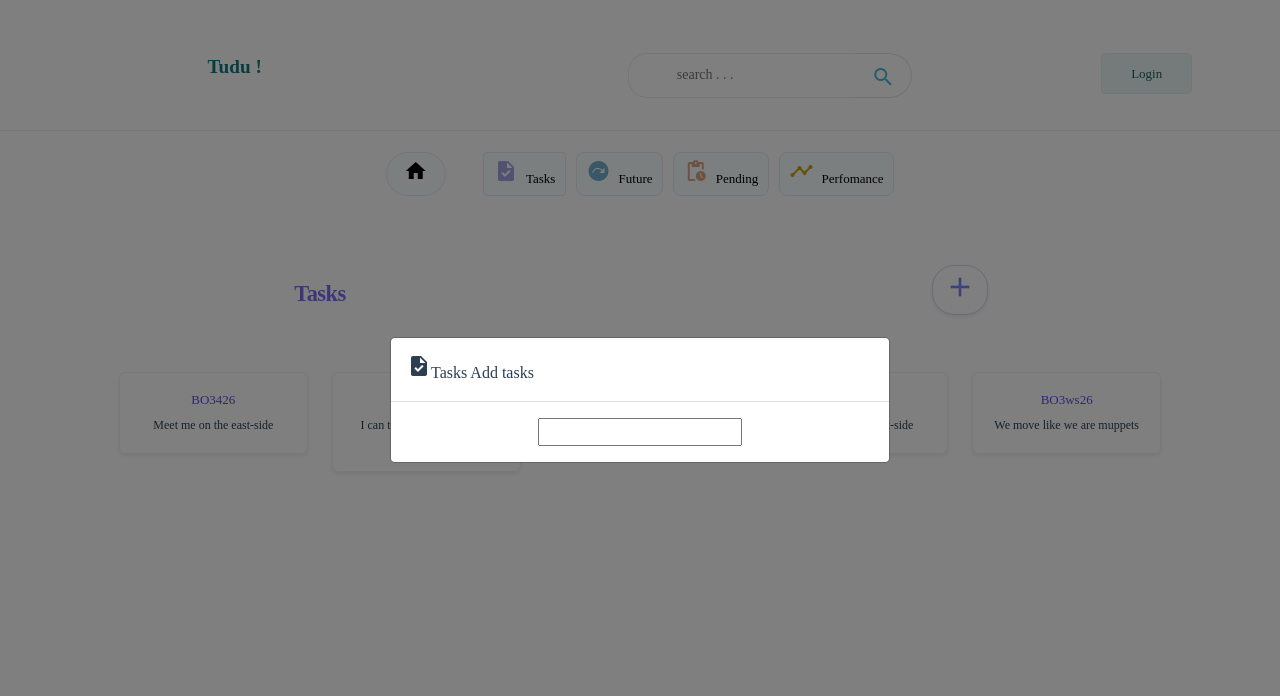
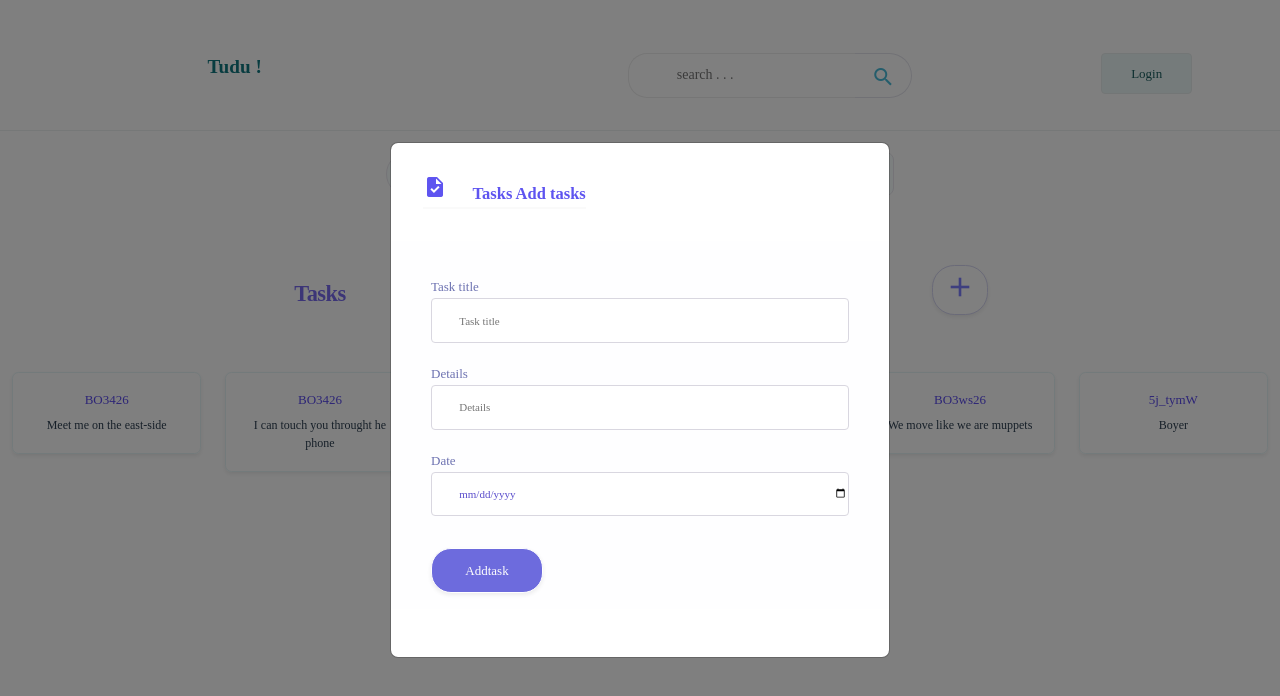
Before and after one commit to kithinga/tudu, a Vue app: page /tasks in a window 1280 px wide. Both pictures are taken after a click on the button "add". Shown: the top 696 px of the page. Built offline with nearby package versions, Linux system fonts and the light colour scheme; data requests are answered from the project's data file.

Commit message:
first addTask task successful..

```diff
--- a/data.json
+++ b/data.json
@@ -3,80 +3,78 @@
     {
       "id": "BO3426",
       "name": "Meet me on the east-side",
-            "details":"Move all the old content from.."
+      "details": "Move all the old content from.."
     },
-
     {
       "id": "BO3426",
       "name": "I can touch you throught he phone",
-            "details":"Move all the old content from.."
+      "details": "Move all the old content from.."
     },
-
     {
       "id": "BO3426",
       "name": "Reagrdless of the tears",
-            "details":"Move all the old content from.."
+      "details": "Move all the old content from.."
     },
-
     {
       "id": "BO3426",
       "name": "Meet me on the east-side",
-            "details":"Move all the old content from.."
-
+      "details": "Move all the old content from.."
     },
-
     {
       "id": "BO3ws26",
       "name": "We move like we are muppets",
-            "details":"Move all the old content from.."
+      "details": "Move all the old content from.."
+    },
+    {
+      "name": "Boyer",
+      "id": "5j_tymW"
+    },
+    {
+      "name": "boyerger",
+      "id": "7oqaTl5"
+    },
+    {
+      "name": "Nimekyshika",
+      "id": "WOR9zej"
     }
   ],
-
   "futures": [
     {
       "id": "BO36",
       "name": "Meet me the east-side",
-            "details":"Move all the old content from.."
+      "details": "Move all the old content from.."
     },
-
     {
       "id": "BO3426",
       "name": "I can touch yhrought he phone",
-            "details":"Move aontent from.."
+      "details": "Move aontent from.."
     },
-
     {
       "id": "BO3426",
       "name": "Reagrdless oftears",
-            "details":"Move all the old content from.."
+      "details": "Move all the old content from.."
     }
-
   ],
-
   "pending": [
     {
       "id": "ewr6",
       "name": "Meet me the east-side",
-            "details":"Move all the old content from.."
+      "details": "Move all the old content from.."
     },
-
     {
       "id": "BOrw6",
       "name": "I can touch yhrought he phone",
-            "details":"Move aontent from.."
+      "details": "Move aontent from.."
     },
-
     {
       "id": "BOrewrew26",
       "name": "Reagrdlewrew  ears",
-            "details":"Move all tvbcvbe old content from.."
+      "details": "Move all tvbcvbe old content from.."
     },
-
     {
       "id": "BOrewrew26",
       "name": "Reagrdlewrew  ears",
-            "details":"Move all tvbcvbe old content from.."
+      "details": "Move all tvbcvbe old content from.."
     }
-
   ]
 }
--- a/src/assets/css/tasks.css
+++ b/src/assets/css/tasks.css
@@ -49,3 +49,72 @@
     color: rgb(90, 74, 236);
     font-weight:500;
 }
+
+
+
+/* Modal css area */
+.modal-header {
+    padding:2rem;
+    border-bottom:none;
+}
+.modal-title{
+    color:rgb(94, 84, 240);
+    font-weight: 700;
+    font-size:16.5px;
+    border-bottom:2px solid rgb(250, 250, 250);
+}
+.syi{
+    margin-right:1.6rem;
+}
+.modal-content{
+    border-radius:0.5rem;
+}
+.modal-body{
+    background-color:rgb(254, 254, 255);
+    min-height: 30vh;
+    /* background-color:rgb(grey) */
+   padding-right:2.5rem;
+   padding-left: 2.5rem;
+}
+.modal-footer{
+    height:3rem;
+    border-top:none;
+}
+
+.task-form{
+    text-align:left;
+}
+
+
+.task-form input{
+    height:2.8rem;
+    width:100%;
+    border-radius:4px;
+    padding-left: 1.7rem;
+    border: solid 1px rgb(217, 215, 224);
+}
+
+#date,#name,#details{
+    font-weight:400;
+    font-size:11px;
+    color: rgb(91, 78, 204);
+}
+
+.task-form label{
+    text-align:left;
+    font-size:13px;
+    font-weight:500;
+    color: rgb(109, 114, 177);
+    margin-top:1.3rem;
+}
+.submit{
+    font-size:13px;
+    color: rgb(253, 253, 253);
+    border: solid 1px rgb(255, 255, 255);
+    background-color:rgb(109, 107, 221);
+    margin-top:2rem;
+    border-radius:20px;
+    width:7rem;
+    font-weight: 500;
+    height:2.8rem;
+}
--- a/src/views/TasksView.vue
+++ b/src/views/TasksView.vue
@@ -1,4 +1,3 @@
-
 <template>
   <Navigator />
 
@@ -16,7 +15,7 @@
             data-bs-toggle="modal"
             data-bs-target="#exampleModal"
           >
-              <span class="material-icons">add</span>
+            <span class="material-icons">add</span>
           </button>
         </div>
       </div>
@@ -30,16 +29,27 @@
     tabindex="-1"
     aria-labelledby="exampleModalLabel"
     aria-hidden="true"
-   >
+  >
     <div class="modal-dialog modal-dialog-centered">
       <div class="modal-content">
         <div class="modal-header">
-          <h6 class="modal-title" id="exampleModalLabel">  <span class="material-icons">task</span>Tasks Add tasks</h6>
+          <h6 class="modal-title" id="exampleModalLabel">
+            <span class="material-icons syi">task</span>Tasks Add tasks
+          </h6>
         </div>
         <div class="modal-body">
-             <form action="">
-               <input type="text">
-             </form>
+          <form class="task-form" autocomplete="off">
+            <label for="name">Task title</label><br />
+            <input type="text" id="name" v-model="taskName" placeholder="Task title" /><br />
+            <label for="details">Details</label><br />
+            <input type="text" id="details" name="details" placeholder="Details" />
+            <label for="date">Date</label><br />
+            <input type="date" id="date" name="date" placeholder="Date"/>
+            <button type="submit" class="submit shadow-sm" @click="addTask">Addtask</button>
+          </form>
+        </div>
+        <div class="modal-footer">
+
         </div>
       </div>
     </div>
@@ -80,12 +90,15 @@ export default {
       console.log(e);
     }
   },
+  // Ading task
   methods: {
     async addTask() {
       const res = await axios.post(baseURL, { name: this.taskName });
-      this.posts = [...this.todo, { name: this.taskName }];
+      this.posts = [...this.todo, res.data];
+      this.taskName = ''
     },
   },
 };
+</script>
 
-</script>
+a
```
Lines whose indentation alone changed are shown as unchanged.
